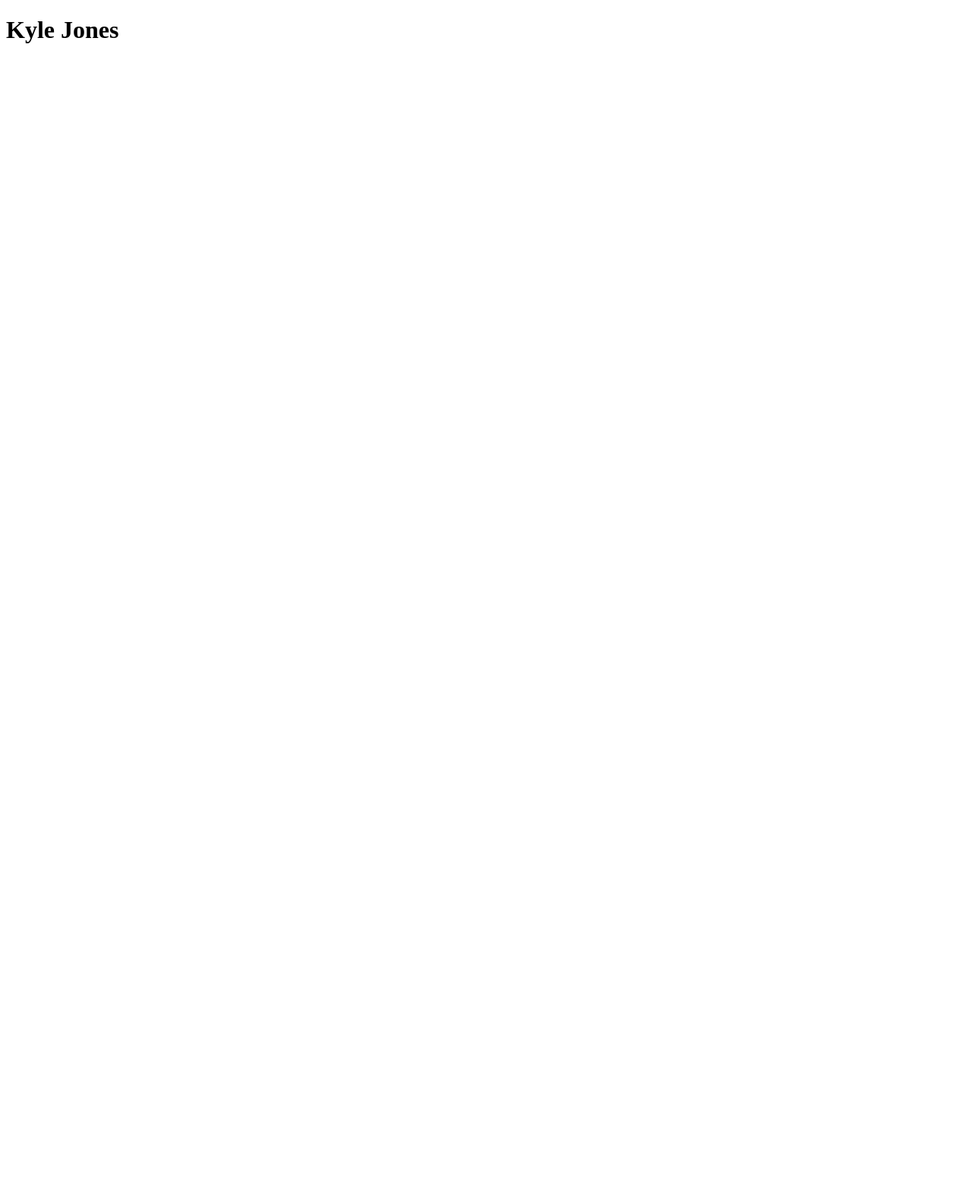
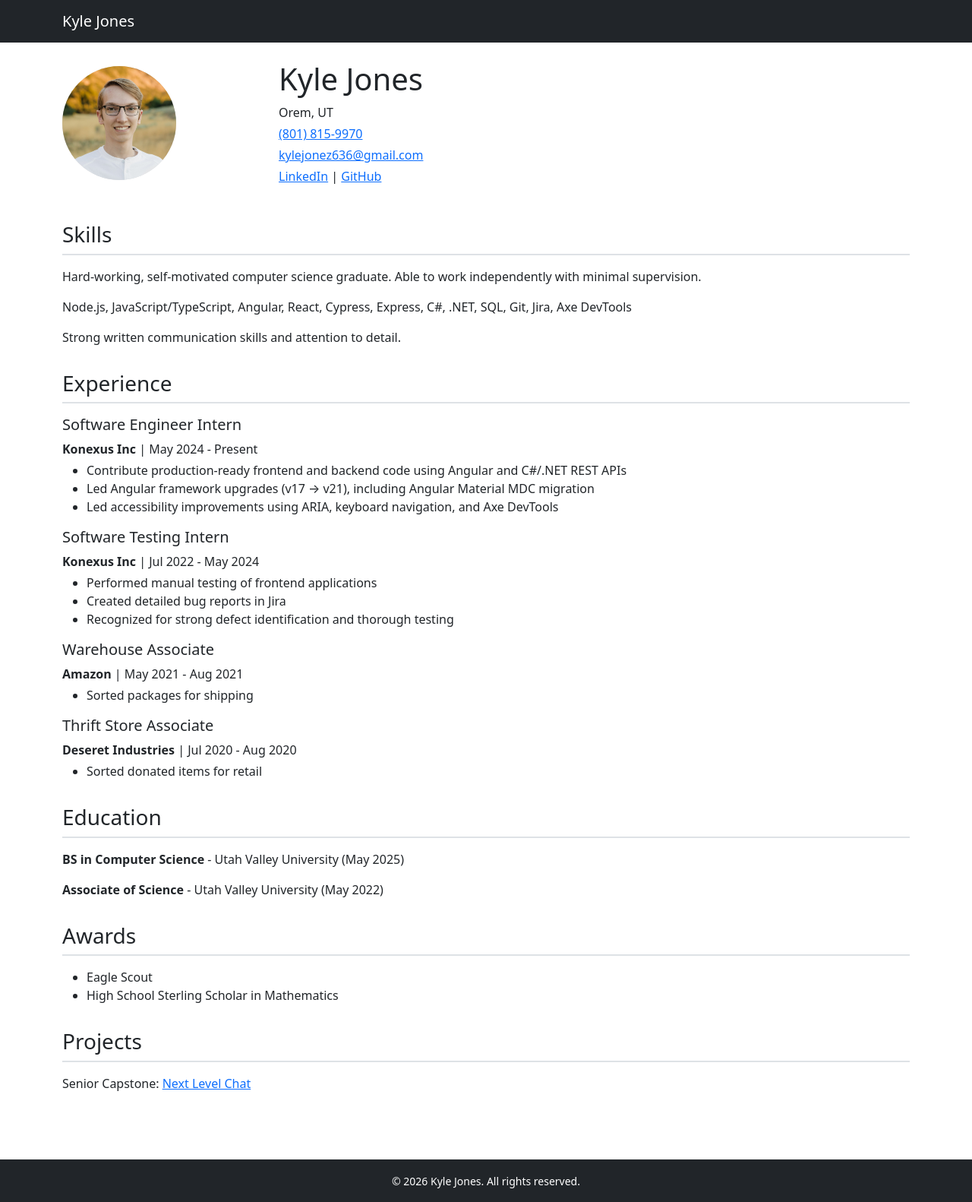
Before and after one commit to kylejonez636/kylej.dev, a plain HTML site: page index.html in a window 1280 px wide. Shown: the whole page at 76% size. Before the commit the page ends 800 px from the top, so only its background shows below. Drawn offline with nearby package versions, Linux system fonts and the light colour scheme.

Commit message:
Added resume content
- created styles.css
- added profile pic

```diff
--- /dev/null
+++ b/css/styles.css
@@ -0,0 +1,14 @@
+.profile-img {
+    width: 150px;
+    height: 150px;
+    object-fit: cover;
+    border-radius: 50%;
+    background-color: #ddd;
+}
+
+.section-title {
+    margin-top: 2rem;
+    margin-bottom: 1rem;
+    border-bottom: 2px solid #dee2e6;
+    padding-bottom: 0.5rem;
+}
--- a/index.html
+++ b/index.html
@@ -4,8 +4,150 @@
     <meta charset="UTF-8">
     <meta name="viewport" content="width=device-width, initial-scale=1.0">
     <title>Kyle Jones</title>
+
+    <link rel="stylesheet" href="css/styles.css">
+    <!-- Bootstrap CSS -->
+    <link href="https://cdn.jsdelivr.net/npm/bootstrap@5.3.8/dist/css/bootstrap.min.css" rel="stylesheet" integrity="sha384-sRIl4kxILFvY47J16cr9ZwB07vP4J8+LH7qKQnuqkuIAvNWLzeN8tE5YBujZqJLB" crossorigin="anonymous">
 </head>
 <body>
-    <h1>Kyle Jones</h1>
+    <!-- Navbar -->
+    <nav class="navbar navbar-expand-lg navbar-dark bg-dark">
+        <div class="container">
+            <a class="navbar-brand" href="#">Kyle Jones</a>
+            <button class="navbar-toggler" type="button" data-bs-toggle="collapse" data-bs-target="#navbarNav">
+                <span class="navbar-toggler-icon"></span>
+            </button>
+
+            <!-- Future links -->
+            <!-- <div class="collapse navbar-collapse" id="navbarNav">
+                <ul class="navbar-nav ms-auto">
+                    <li class="nav-item"><a class="nav-link" href="#">Projects</a></li>
+                </ul>
+            </div> -->
+        </div>
+    </nav>
+
+    <!-- Main Container -->
+    <main class="container py-4">
+
+        <!-- Header -->
+        <div class="row align-items-center text-center text-md-start">
+            <div class="col-md-3 mb-3">
+                <img src="images/profilepic.jpeg" alt="Profile Picture" class="profile-img">
+            </div>
+
+            <div class="col-md-9">
+                <h1>Kyle Jones</h1>
+                <p class="mb-1">Orem, UT</p>
+                <p class="mb-1"><a href="tel:+18018159970">(801) 815-9970</a></p>
+                <p class="mb-1"><a href="mailto:kylejonez636@gmail.com">kylejonez636@gmail.com</a></p>
+                <p>
+                    <a href="https://www.linkedin.com/in/kyle-jones-78725b244" target="_blank">LinkedIn</a> |
+                    <a href="https://github.com/kylejonez636" target="_blank">GitHub</a>
+                </p>
+            </div>
+        </div>
+
+        <!-- Skills -->
+        <section>
+            <h3 class="section-title">Skills</h3>
+            <p>
+                Hard-working, self-motivated computer science graduate. Able to work independently with minimal supervision.
+            </p>
+            <p>
+                Node.js, JavaScript/TypeScript, Angular, React, Cypress, Express, C#, .NET, SQL, Git, Jira, Axe DevTools
+            </p>
+            <p>
+                Strong written communication skills and attention to detail.
+            </p>
+        </section>
+
+        <!-- Experience -->
+        <section>
+            <h3 class="section-title">Experience</h3>
+
+            <div class="mb-3">
+                <h5>Software Engineer Intern</h5>
+                <p class="mb-1"><strong>Konexus Inc</strong> | May 2024 - Present</p>
+
+                <ul>
+                    <li>Contribute production-ready frontend and backend code using Angular and C#/.NET REST APIs</li>
+                    <li>Led Angular framework upgrades (v17 → v21), including Angular Material MDC migration</li>
+                    <li>Led accessibility improvements using ARIA, keyboard navigation, and Axe DevTools</li>
+                </ul>
+            </div>
+
+            <div class="mb-3">
+                <h5>Software Testing Intern</h5>
+                <p class="mb-1"><strong>Konexus Inc</strong> | Jul 2022 - May 2024</p>
+
+                <ul>
+                    <li>Performed manual testing of frontend applications</li>
+                    <li>Created detailed bug reports in Jira</li>
+                    <li>Recognized for strong defect identification and thorough testing</li>
+                </ul>
+            </div>
+
+            <div class="mb-3">
+                <h5>Warehouse Associate</h5>
+                <p class="mb-1"><strong>Amazon</strong> | May 2021 - Aug 2021</p>
+
+                <ul>
+                    <li>Sorted packages for shipping</li>
+                </ul>
+            </div>
+
+            <div class="mb-3">
+                <h5>Thrift Store Associate</h5>
+                <p class="mb-1"><strong>Deseret Industries</strong> | Jul 2020 - Aug 2020</p>
+
+                <ul>
+                    <li>Sorted donated items for retail</li>
+                </ul>
+            </div>
+        </section>
+
+        <!-- Education -->
+        <section>
+            <h3 class="section-title">Education</h3>
+            <p><strong>BS in Computer Science</strong> - Utah Valley University (May 2025)</p>
+            <p><strong>Associate of Science</strong> - Utah Valley University (May 2022)</p>
+        </section>
+
+        <!-- Awards -->
+        <section>
+            <h3 class="section-title">Awards</h3>
+            <ul>
+                <li>Eagle Scout</li>
+                <li>High School Sterling Scholar in Mathematics</li>
+            </ul>
+        </section>
+
+        <!-- Projects -->
+        <section>
+            <h3 class="section-title">Projects</h3>
+            <p>
+                Senior Capstone:
+                <a href="https://nextlevelchat.onrender.com" target="_blank">Next Level Chat</a>
+            </p>
+        </section>
+
+    </main>
+
+    <!-- Footer -->
+    <footer class="bg-dark text-white text-center py-3 mt-5">
+        <div class="container">
+            <small>
+                &copy; <span id="footer-year"></span> Kyle Jones. All rights reserved.
+            </small>
+        </div>
+    </footer>
+
+    <!-- Bootstrap JS -->
+    <script src="https://cdn.jsdelivr.net/npm/bootstrap@5.3.8/dist/js/bootstrap.bundle.min.js" integrity="sha384-FKyoEForCGlyvwx9Hj09JcYn3nv7wiPVlz7YYwJrWVcXK/BmnVDxM+D2scQbITxI" crossorigin="anonymous"></script>
+
+    <script>
+        document.getElementById('footer-year').textContent = new Date().getFullYear();
+    </script>
 </body>
 </html>
```
Also changed, not shown: images/profilepic.jpeg (added).
